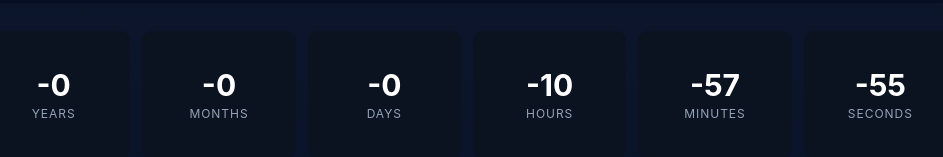
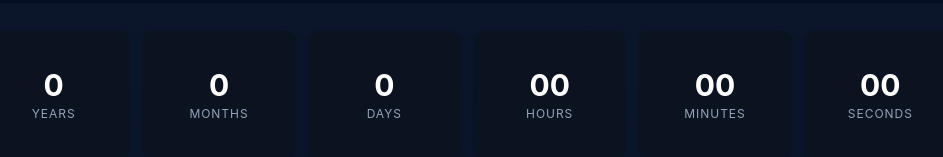
Before and after one commit to waseel/waseel.github.io, a plain HTML site: page index.html in a window 1280 px wide. Shown: the part 305-462 px from the top of the page, without its empty margins (173-1116 px from the left). Drawn offline with Linux system fonts and the light colour scheme.

Commit message:
quick commit

```diff
--- a/index.html
+++ b/index.html
@@ -3,7 +3,7 @@
 <head>
   <meta charset="utf-8" />
   <meta name="viewport" content="width=device-width,initial-scale=1" />
-  <title>A long long time ago ...</title>
+  <title>A long long time ago...</title>
   <style>
     :root{--bg:#0f172a;--card:#0b1220;--accent:#6ee7b7;--muted:#94a3b8}
     html,body{height:100%;margin:0;font-family:Inter, ui-sans-serif, system-ui, -apple-system, "Segoe UI", Roboto, "Helvetica Neue", Arial}
@@ -53,16 +53,12 @@
 
     function computeElapsed(from, to){
       // from and to are Date objects. We'll compute calendar-aware differences.
-      let negative = false;
-      if (to < from) {
-        negative = true;
-        // Swap so we always compute positive difference, then mark negative
-        [from, to] = [to, from];
-      }
+      if (to < from) return {years:0,months:0,days:0,hours:0,minutes:0,seconds:0};
 
       // Work with copies
       let temp = new Date(from.getTime());
       let years = 0;
+      // add years until next would be > to
       while (true){
         let next = new Date(temp.getTime());
         next.setFullYear(next.getFullYear() + 1);
@@ -76,6 +72,7 @@
         if (next <= to){ temp = next; months++; } else break;
       }
 
+      // Now remaining difference
       let diffMs = to - temp; // milliseconds
       const msInSecond = 1000;
       const msInMinute = 60 * msInSecond;
@@ -90,19 +87,18 @@
       diffMs -= minutes * msInMinute;
       const seconds = Math.floor(diffMs / msInSecond);
 
-      return {years, months, days, hours, minutes, seconds, negative};
+      return {years, months, days, hours, minutes, seconds};
     }
 
     function updateOnce(){
-  const now = new Date();
-  const e = computeElapsed(start, now);
-  const sign = e.negative ? '-' : '';
-  yearsEl.textContent = sign + e.years;
-  monthsEl.textContent = sign + e.months;
-  daysEl.textContent = sign + e.days;
-  hoursEl.textContent = sign + pad(e.hours);
-  minutesEl.textContent = sign + pad(e.minutes);
-  secondsEl.textContent = sign + pad(e.seconds);
+      const now = new Date();
+      const e = computeElapsed(start, now);
+      yearsEl.textContent = e.years;
+      monthsEl.textContent = e.months;
+      daysEl.textContent = e.days;
+      hoursEl.textContent = pad(e.hours);
+      minutesEl.textContent = pad(e.minutes);
+      secondsEl.textContent = pad(e.seconds);
     }
 
     function startTick(){
```
